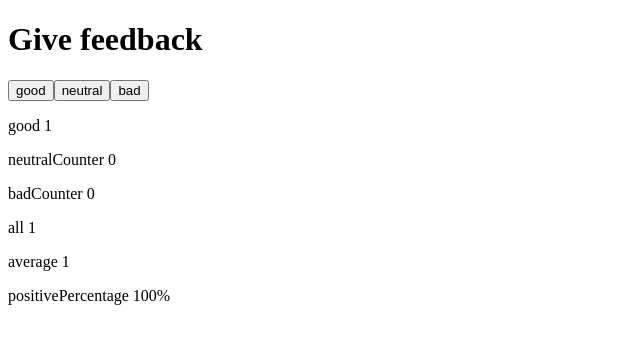
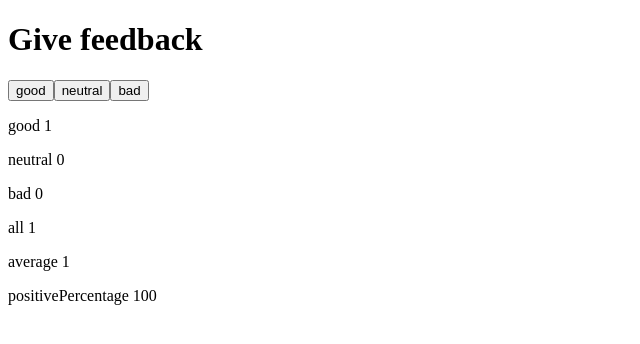
Before and after one commit to The-Royal-We/fullstack-open-2023-learning, a React (Create React App) app in the folder part1/unicafe/: page / in a window 1280 px wide. Both pictures are taken after a click on the button "good". Shown: the top 344 px of the page, without its empty margins (0-640 px from the left). Built offline with nearby package versions, Linux system fonts and the light colour scheme.

Commit message:
complete exercise 1.10

```diff
--- a/part1/unicafe/src/App.js
+++ b/part1/unicafe/src/App.js
@@ -2,6 +2,12 @@ import { useState } from "react";
 
 const Button = ({ text, handleClick }) => (
   <button onClick={handleClick}>{text}</button>
+);
+
+const StatisticLine = ({ text, value }) => (
+  <p>
+    {text} {value}
+  </p>
 );
 
 const Statistics = (props) => {
@@ -22,12 +28,12 @@ const Statistics = (props) => {
   }
   return (
     <div id="statistics">
-      <p>good {goodCounter}</p>
-      <p>neutralCounter {neutralCounter}</p>
-      <p>badCounter {badCounter}</p>
-      <p>all {total}</p>
-      <p>average {average}</p>
-      <p>positivePercentage {positivePercentage}%</p>
+      <StatisticLine text={"good"} value={goodCounter} />
+      <StatisticLine text={"neutral"} value={neutralCounter} />
+      <StatisticLine text={"bad"} value={badCounter} />
+      <StatisticLine text={"all"} value={total} />
+      <StatisticLine text={"average"} value={average} />
+      <StatisticLine text={"positivePercentage"} value={positivePercentage} />
     </div>
   );
 };
```
